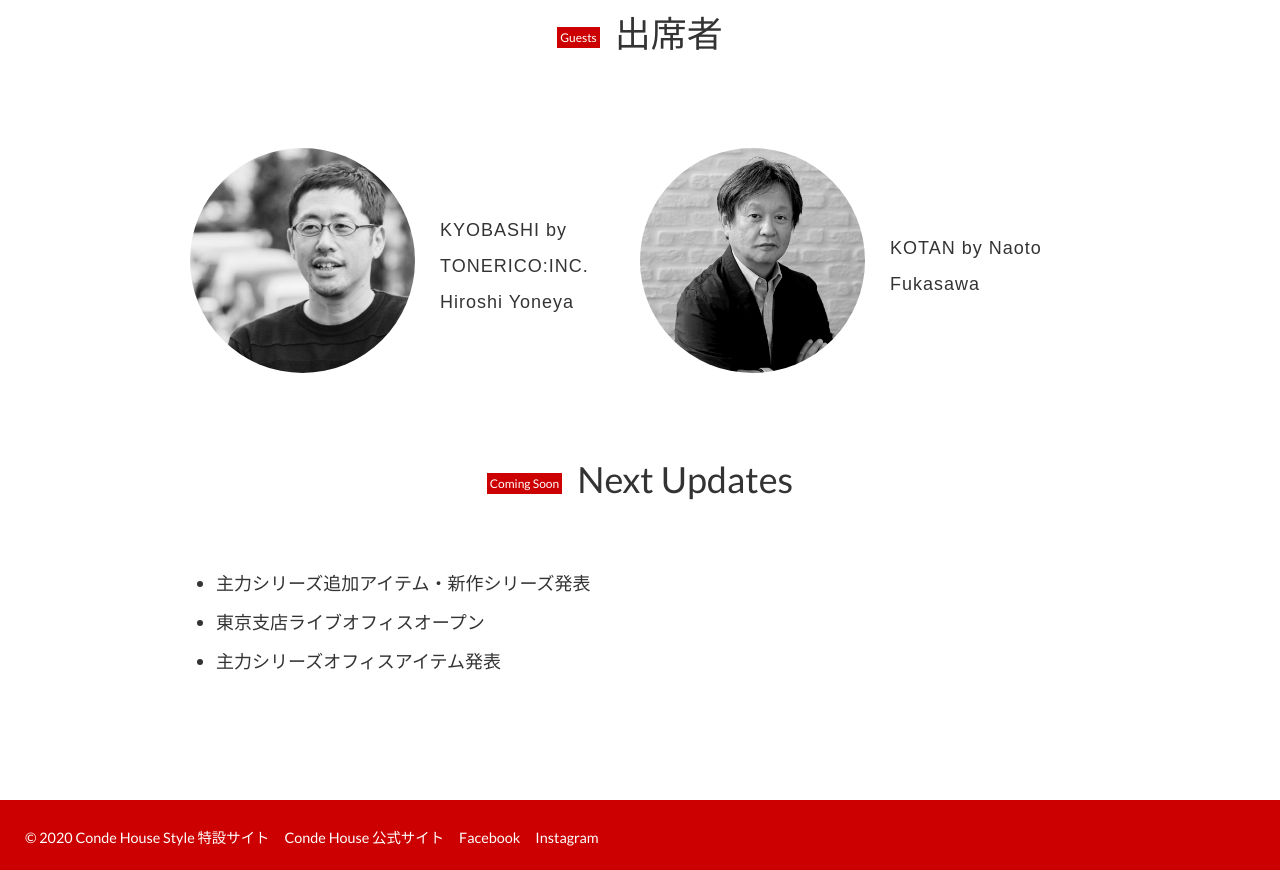
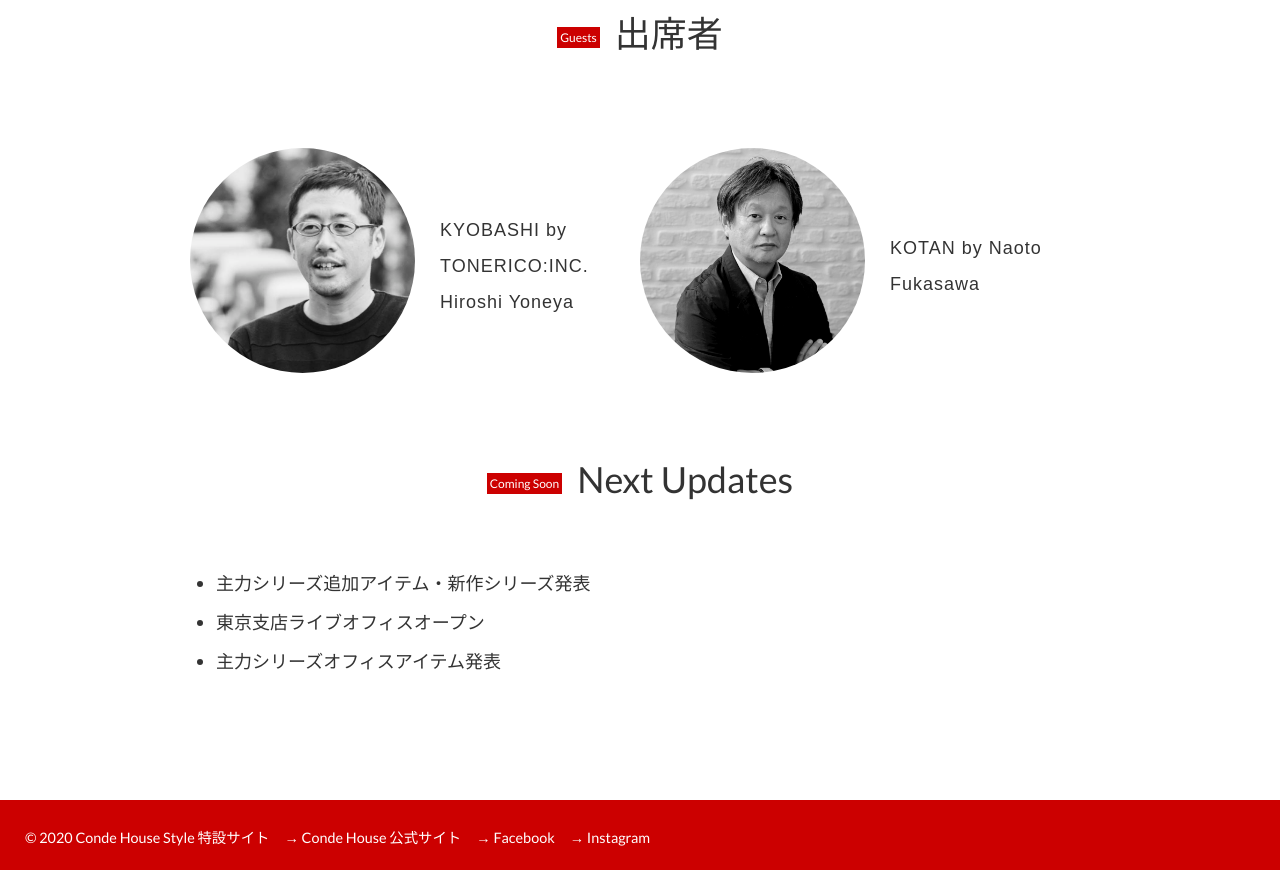
Before and after one commit to knpcondehouse/chs2020, a Gatsby site: page / in a window 1280 px wide. Shown: the part 3935-4805 px from the top of the page. Built offline with nearby package versions, Linux system fonts and the light colour scheme; Gatsby itself is replaced by a stand-in of ours.

Commit message:
arrow footer menu

```diff
--- a/src/components/layout.js
+++ b/src/components/layout.js
@@ -30,9 +30,9 @@ const Layout = ({ children }) => {
         <footer>
           <ul className="footermenu">
             <li>© {new Date().getFullYear()} Conde House Style 特設サイト</li>
-            <a href="https://condehouse.co.jp" alt="conde house official site"><li>Conde House 公式サイト</li></a>
-            <a href="https://www.facebook.com/condehouse/" alt="Condehouse Facebook"><li>Facebook</li></a>
-            <a href="https://www.instagram.com/condehouse_official/" alt="Conde House Instagram"><li>Instagram</li></a>
+            <a href="https://condehouse.co.jp" alt="conde house official site"><li>→ Conde House 公式サイト</li></a>
+            <a href="https://www.facebook.com/condehouse/" alt="Condehouse Facebook"><li>→ Facebook</li></a>
+            <a href="https://www.instagram.com/condehouse_official/" alt="Conde House Instagram"><li>→ Instagram</li></a>
           </ul>
 
         </footer>
```
